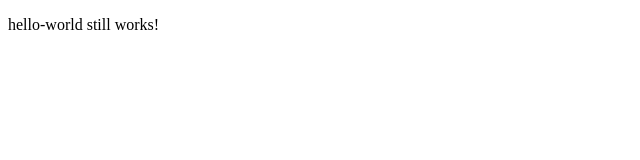
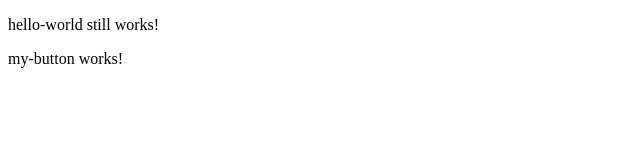
Before and after one commit to craigmckeachie/a9_demos, an Angular app: page / in a window 1280 px wide. Shown: the top 160 px of the page, without its empty margins (0-640 px from the left). Built offline with nearby package versions, Linux system fonts and the light colour scheme.

Commit message:
complete

```diff
--- a/src/app/app.module.ts
+++ b/src/app/app.module.ts
@@ -4,11 +4,13 @@ import { NgModule } from '@angular/core';
 import { AppRoutingModule } from './app-routing.module';
 import { AppComponent } from './app.component';
 import { HelloWorldComponent } from './hello-world/hello-world.component';
+import { MyButtonComponent } from './my-button/my-button.component';
 
 @NgModule({
   declarations: [
     AppComponent,
-    HelloWorldComponent
+    HelloWorldComponent,
+    MyButtonComponent
   ],
   imports: [
     BrowserModule,
--- a/src/app/hello-world/hello-world.component.html
+++ b/src/app/hello-world/hello-world.component.html
@@ -1,3 +1,4 @@
 <p>
   hello-world still works!
+  <app-my-button></app-my-button>
 </p>
--- /dev/null
+++ b/src/app/my-button/my-button.component.ts
@@ -0,0 +1,19 @@
+import { Component, OnInit } from '@angular/core';
+
+@Component({
+  selector: 'app-my-button',
+  template: `
+    <p>
+      my-button works!
+    </p>
+  `,
+  styles: []
+})
+export class MyButtonComponent implements OnInit {
+
+  constructor() { }
+
+  ngOnInit() {
+  }
+
+}
```
